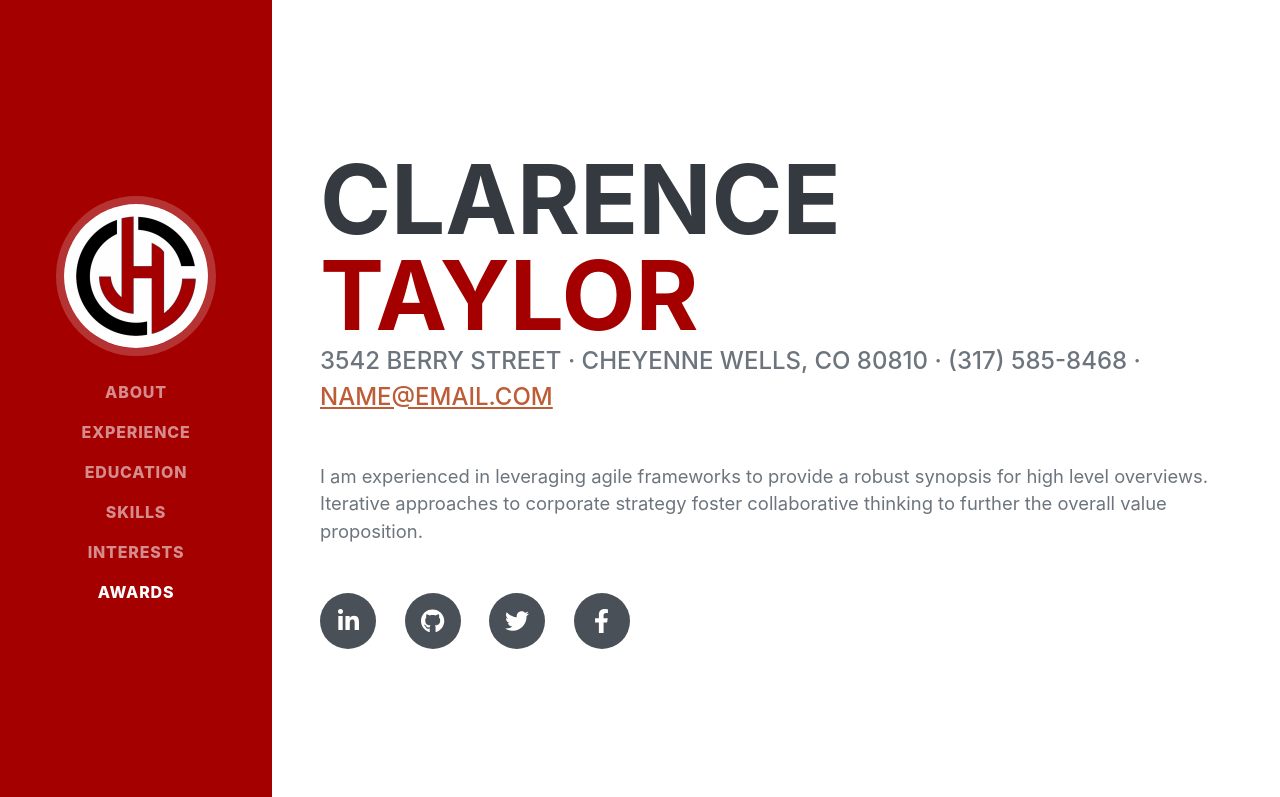
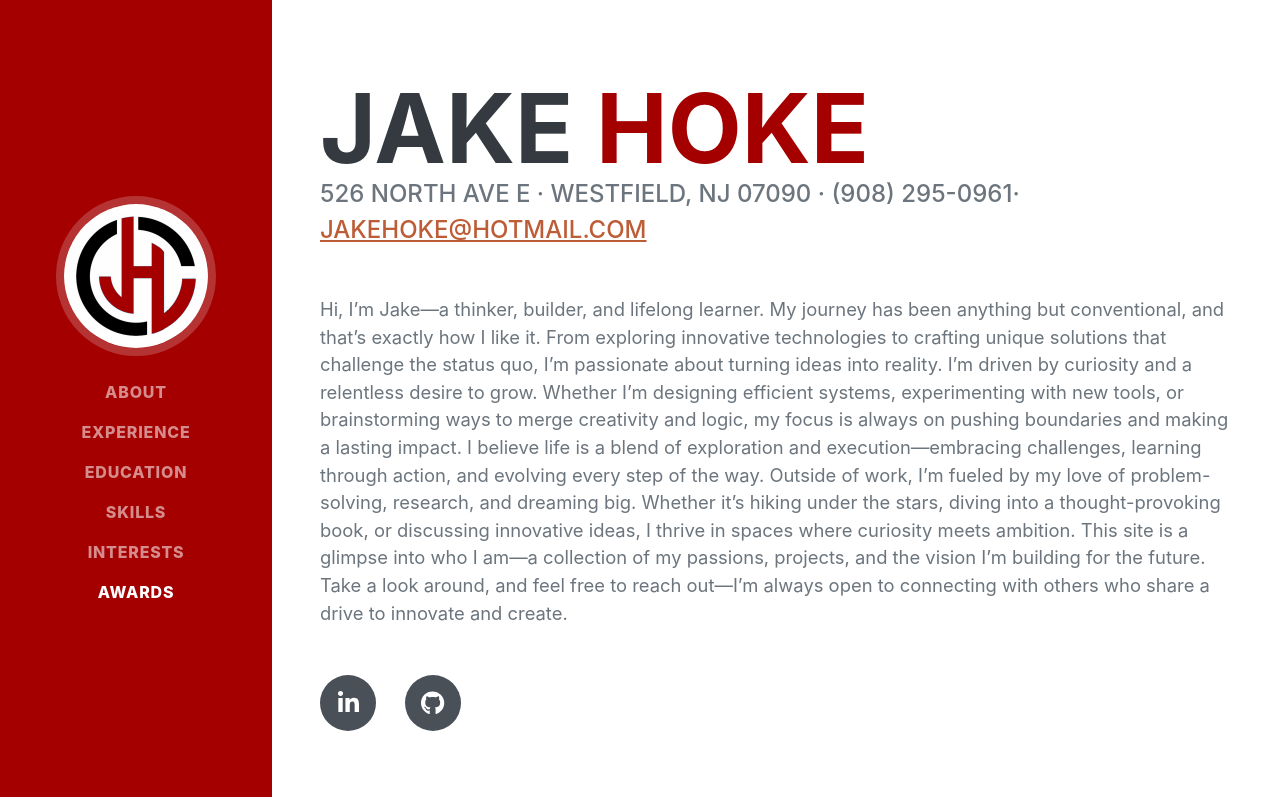
Before and after one commit to OptionsApp/jakehoke, a website: page docs/index.html in a window 1280 px wide. Shown: the top 797 px of the page. Drawn offline with nearby package versions, Linux system fonts and the light colour scheme; a web font is replaced by a local one.

Commit message:
Update index.html

```diff
--- a/docs/index.html
+++ b/docs/index.html
@@ -23,7 +23,7 @@
         <!-- Navigation-->
         <nav class="navbar navbar-expand-lg navbar-dark bg-primary fixed-top" id="sideNav">
             <a class="navbar-brand js-scroll-trigger" href="#page-top">
-                <span class="d-block d-lg-none">Clarence Taylor</span>
+                <span class="d-block d-lg-none">Jake Hoke</span>
                 <span class="d-none d-lg-block"><img class="img-fluid img-profile rounded-circle mx-auto mb-2" src="assets/img/profile.png" alt="JH" /></span>
             </a>
             <button class="navbar-toggler" type="button" data-bs-toggle="collapse" data-bs-target="#navbarResponsive" aria-controls="navbarResponsive" aria-expanded="false" aria-label="Toggle navigation"><span class="navbar-toggler-icon"></span></button>
@@ -44,19 +44,23 @@
             <section class="resume-section" id="about">
                 <div class="resume-section-content">
                     <h1 class="mb-0">
-                        Clarence
-                        <span class="text-primary">Taylor</span>
+                        Jake
+                        <span class="text-primary">Hoke</span>
                     </h1>
                     <div class="subheading mb-5">
-                        3542 Berry Street · Cheyenne Wells, CO 80810 · (317) 585-8468 ·
-                        <a href="mailto:name@email.com">name@email.com</a>
+                        526 North Ave E · Westfield, NJ 07090 · (908) 295-0961·
+                        <a href="mailto:jakehoke@hotmail.com">jakehoke@hotmail.com</a>
                     </div>
-                    <p class="lead mb-5">I am experienced in leveraging agile frameworks to provide a robust synopsis for high level overviews. Iterative approaches to corporate strategy foster collaborative thinking to further the overall value proposition.</p>
+                    <p class="lead mb-5">Hi, I’m Jake—a thinker, builder, and lifelong learner. My journey has been anything but conventional, and that’s exactly how I like it. From exploring innovative technologies to crafting unique solutions that challenge the status quo, I’m passionate about turning ideas into reality.
+
+I’m driven by curiosity and a relentless desire to grow. Whether I’m designing efficient systems, experimenting with new tools, or brainstorming ways to merge creativity and logic, my focus is always on pushing boundaries and making a lasting impact. I believe life is a blend of exploration and execution—embracing challenges, learning through action, and evolving every step of the way.
+
+Outside of work, I’m fueled by my love of problem-solving, research, and dreaming big. Whether it’s hiking under the stars, diving into a thought-provoking book, or discussing innovative ideas, I thrive in spaces where curiosity meets ambition.
+
+This site is a glimpse into who I am—a collection of my passions, projects, and the vision I’m building for the future. Take a look around, and feel free to reach out—I’m always open to connecting with others who share a drive to innovate and create.</p>
                     <div class="social-icons">
-                        <a class="social-icon" href="#!"><i class="fab fa-linkedin-in"></i></a>
+                        <a class="social-icon" href="https://www.linkedin.com/in/hokejake/"><i class="fab fa-linkedin-in"></i></a>
                         <a class="social-icon" href="#!"><i class="fab fa-github"></i></a>
-                        <a class="social-icon" href="#!"><i class="fab fa-twitter"></i></a>
-                        <a class="social-icon" href="#!"><i class="fab fa-facebook-f"></i></a>
                     </div>
                 </div>
             </section>
```
